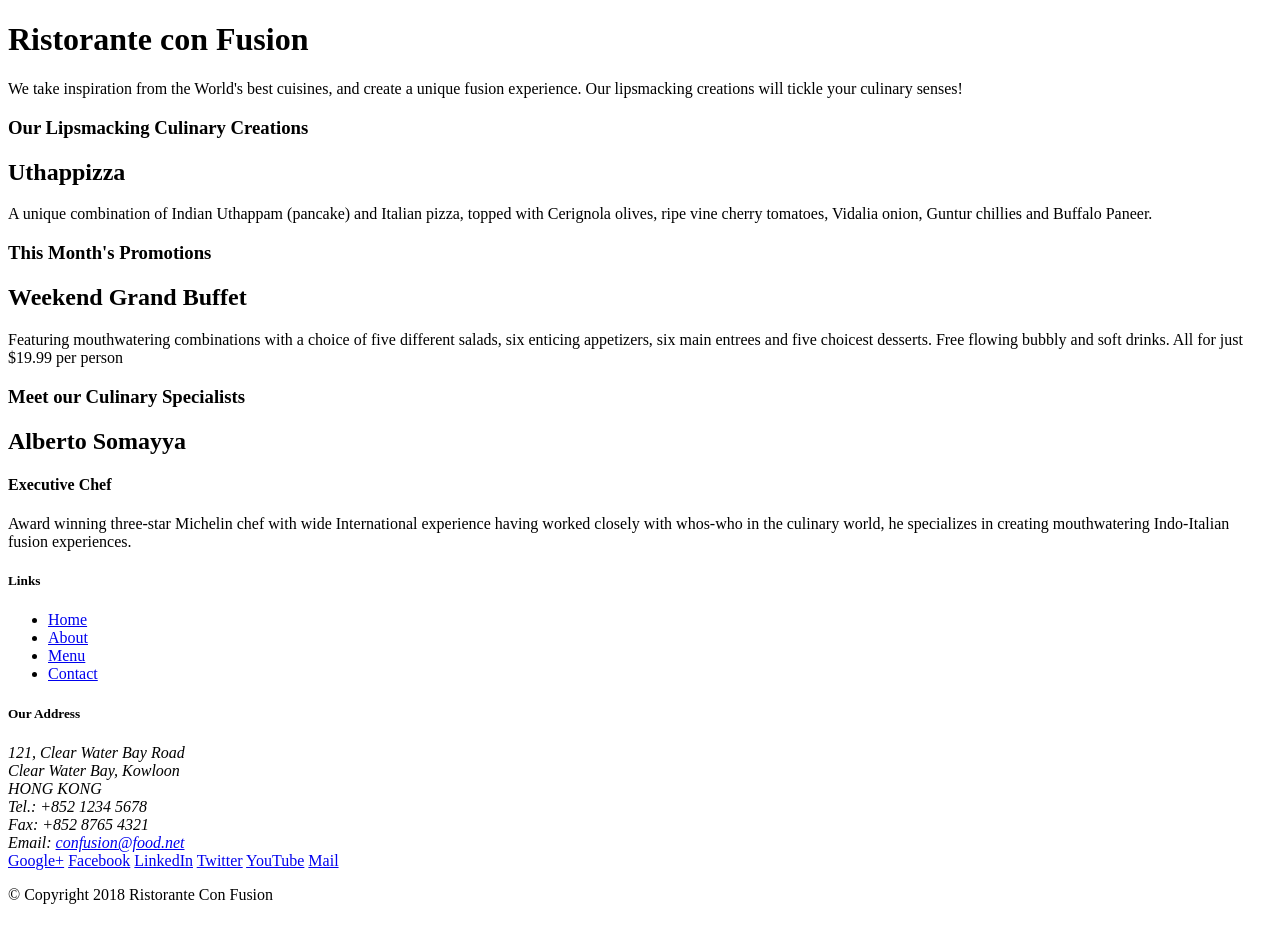
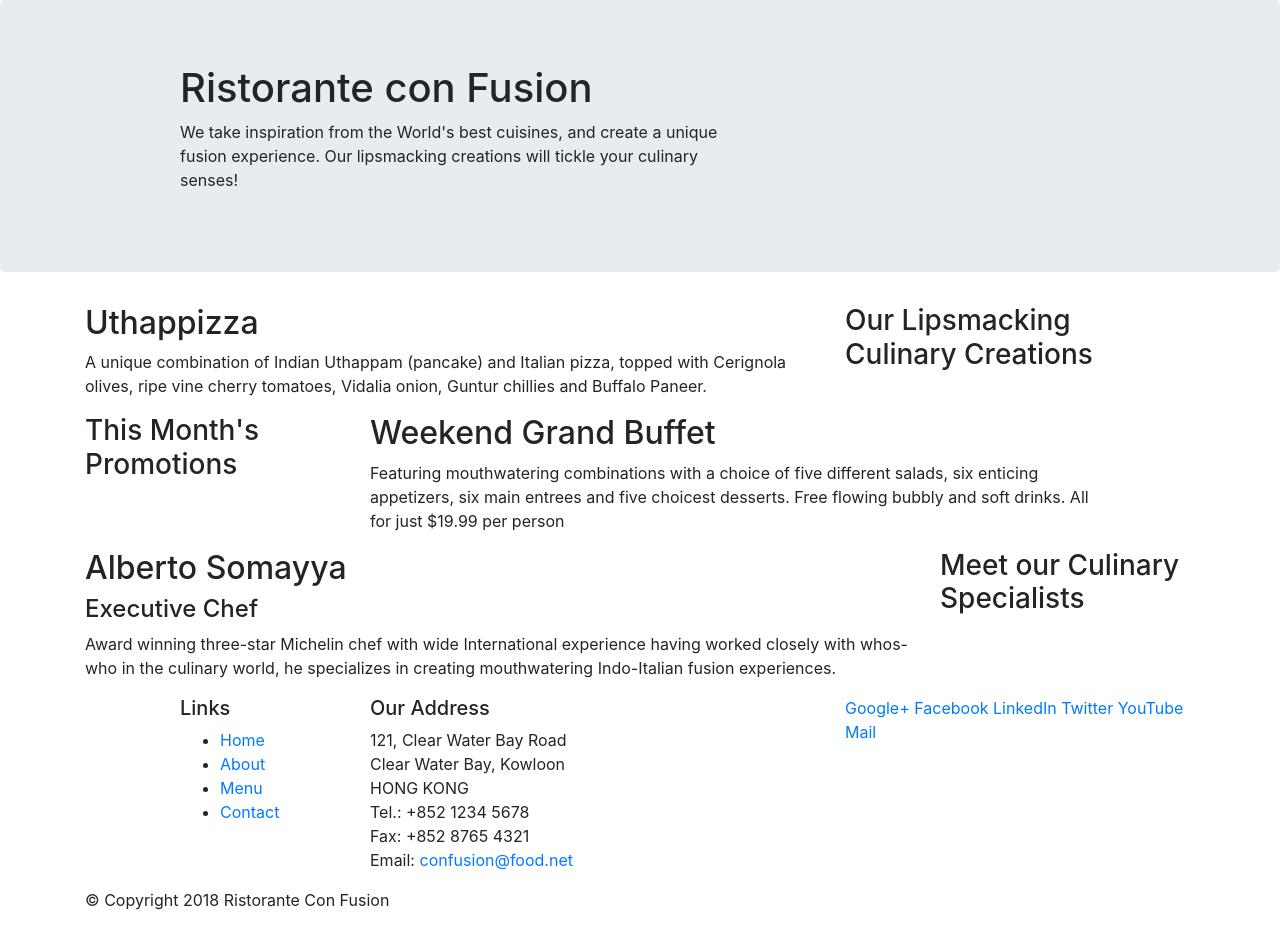
Before and after one commit to basharatnawaz78/Test-Web, a website: page index.html in a window 1280 px wide. Drawn offline with nearby package versions, Linux system fonts and the light colour scheme.

Commit message:
bootstrap grid

```diff
--- a/index.html
+++ b/index.html
@@ -3,50 +3,57 @@
 
 <head>
     <title>Ristorante Con Fusion</title>
+     <!-- Required meta tags always come first -->
+     <meta charset="utf-8">
+     <meta name="viewport" content="width=device-width, initial-scale=1, shrink-to-fit=no">
+     <meta http-equiv="x-ua-compatible" content="ie=edge">
+
+     <!-- Bootstrap CSS -->
+     <link rel="stylesheet" href="node_modules/bootstrap/dist/css/bootstrap.min.css">
 </head>
 
 <body>
 
-    <header>
-        <div>
-            <div>
-                <div>
+    <header class="jumbotron">
+        <div class="container">
+            <div class="row">
+                <div class="col-12 offset-1 col-sm-6">
                     <h1>Ristorante con Fusion</h1>
                     <p>We take inspiration from the World's best cuisines, and create a unique fusion experience. Our lipsmacking creations will tickle your culinary senses!</p>
                 </div>
-                <div>
+                <div class="col-12 col-sm">
                 </div>
             </div>
         </div>
     </header>
 
-    <div>
-        <div>
-            <div>
+    <div class="container">
+        <div class="row">
+            <div  class="col-12 col-sm-4 col-md-3 order-sm-last">
                 <h3>Our Lipsmacking Culinary Creations</h3>
             </div>
-            <div>
+            <div class="col-12 col-lg-8 col-md-9 order-sm-first">
                 <h2>Uthappizza</h2>
                 <p>A unique combination of Indian Uthappam (pancake) and Italian pizza, topped with Cerignola olives, ripe vine cherry tomatoes, Vidalia onion, Guntur chillies and Buffalo Paneer.</p>
             </div>
         </div>
 
 
-        <div>
-            <div>
+        <div class="row">
+            <div class="col-12 col-sm-4 col-md-3 order-sm-first">
                 <h3>This Month's Promotions</h3>
             </div>
-            <div>
+            <div class="col-12 col-lg-8 col-md-9 order-sm-last">
                 <h2>Weekend Grand Buffet</h2>
                 <p>Featuring mouthwatering combinations with a choice of five different salads, six enticing appetizers, six main entrees and five choicest desserts. Free flowing bubbly and soft drinks. All for just $19.99 per person </p>
             </div>
         </div>
 
-        <div>
-            <div>
+        <div class="row">
+            <div class="col-12 col-sm-4 order-sm-last col-md-3">
                 <h3>Meet our Culinary Specialists</h3>
             </div>
-            <div>
+            <div class="col-12 col-sm-8 order-sm-first col-md-9">
                 <h2>Alberto Somayya</h2>
                 <h4>Executive Chef</h4>
                 <p>Award winning three-star Michelin chef with wide International experience having worked closely with whos-who in the culinary world, he specializes in creating mouthwatering Indo-Italian fusion experiences. </p>
@@ -55,9 +62,9 @@
     </div>
 
     <footer>
-        <div>
-            <div>
-                <div>
+        <div class="container">
+            <div class="row">
+                <div class="col-4 offset-1 col-sm-2">
                     <h5>Links</h5>
                     <ul>
                         <li><a href="#">Home</a></li>
@@ -66,7 +73,7 @@
                         <li><a href="#">Contact</a></li>
                     </ul>
                 </div>
-                <div>
+                <div class="col-7 col-sm-5">
                     <h5>Our Address</h5>
                     <address>
 		              121, Clear Water Bay Road<br>
@@ -77,7 +84,7 @@
 		              Email: <a href="mailto:confusion@food.net">confusion@food.net</a>
 		           </address>
                 </div>
-                <div>
+                <div class="col-12 col-sm-4" >
                     <div>
                         <a href="http://google.com/+">Google+</a>
                         <a href="http://www.facebook.com/profile.php?id=">Facebook</a>
@@ -88,14 +95,17 @@
                     </div>
                 </div>
            </div>
-           <div>
-                <div>
+           <div  class="row">
+                <div class="col-auto">
                     <p>© Copyright 2018 Ristorante Con Fusion</p>
                 </div>
            </div>
         </div>
     </footer>
-
+    <!-- jQuery first, then Popper.js, then Bootstrap JS. -->
+    <script src="node_modules/jquery/dist/jquery.slim.min.js"></script>
+    <script src="node_modules/popper.js/dist/umd/popper.min.js"></script>
+    <script src="node_modules/bootstrap/dist/js/bootstrap.min.js"></script>
 </body>
 
 </html>
```
Also changed, not shown: package.json (+16 -3 lines), 1 other file.
